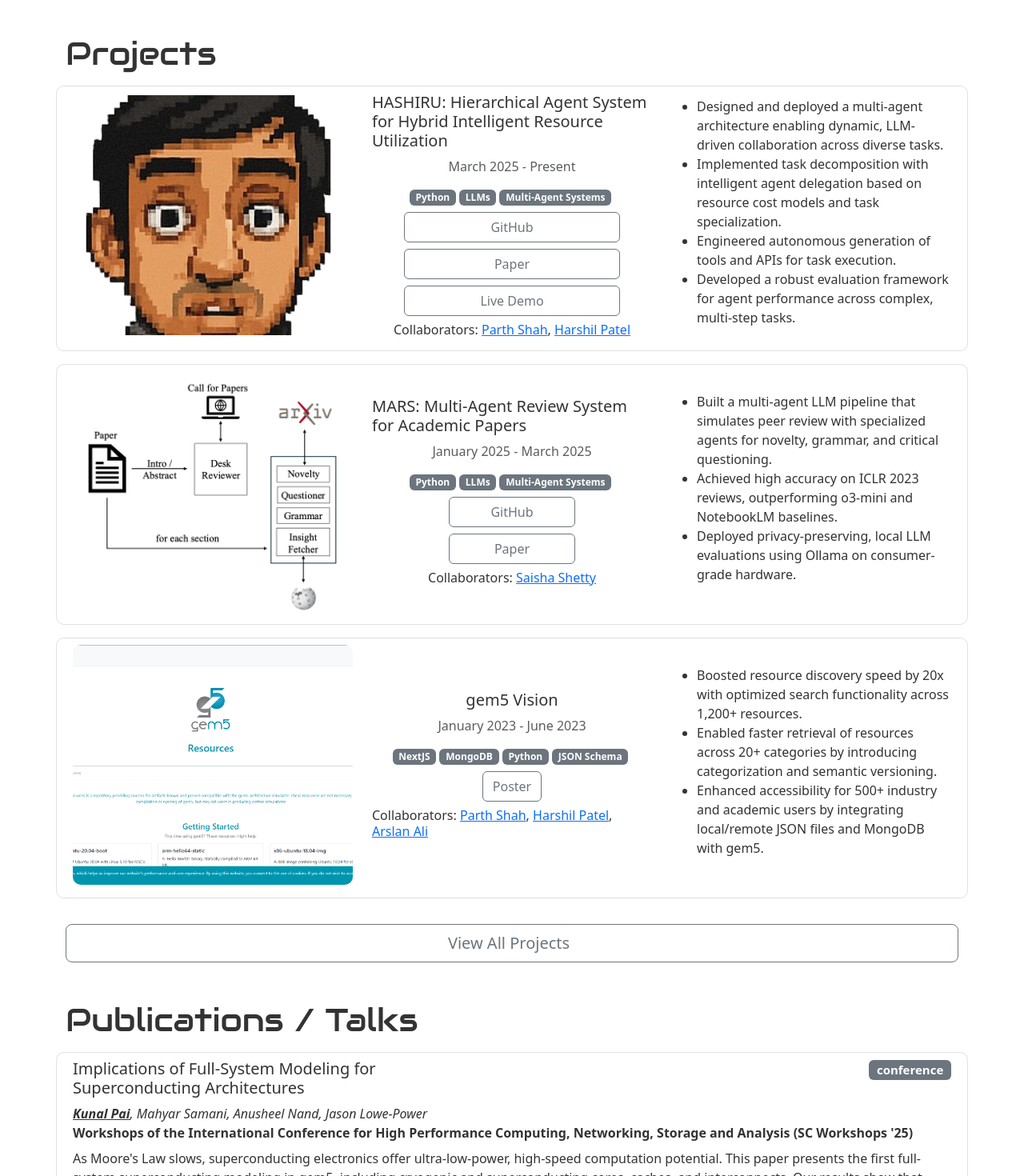
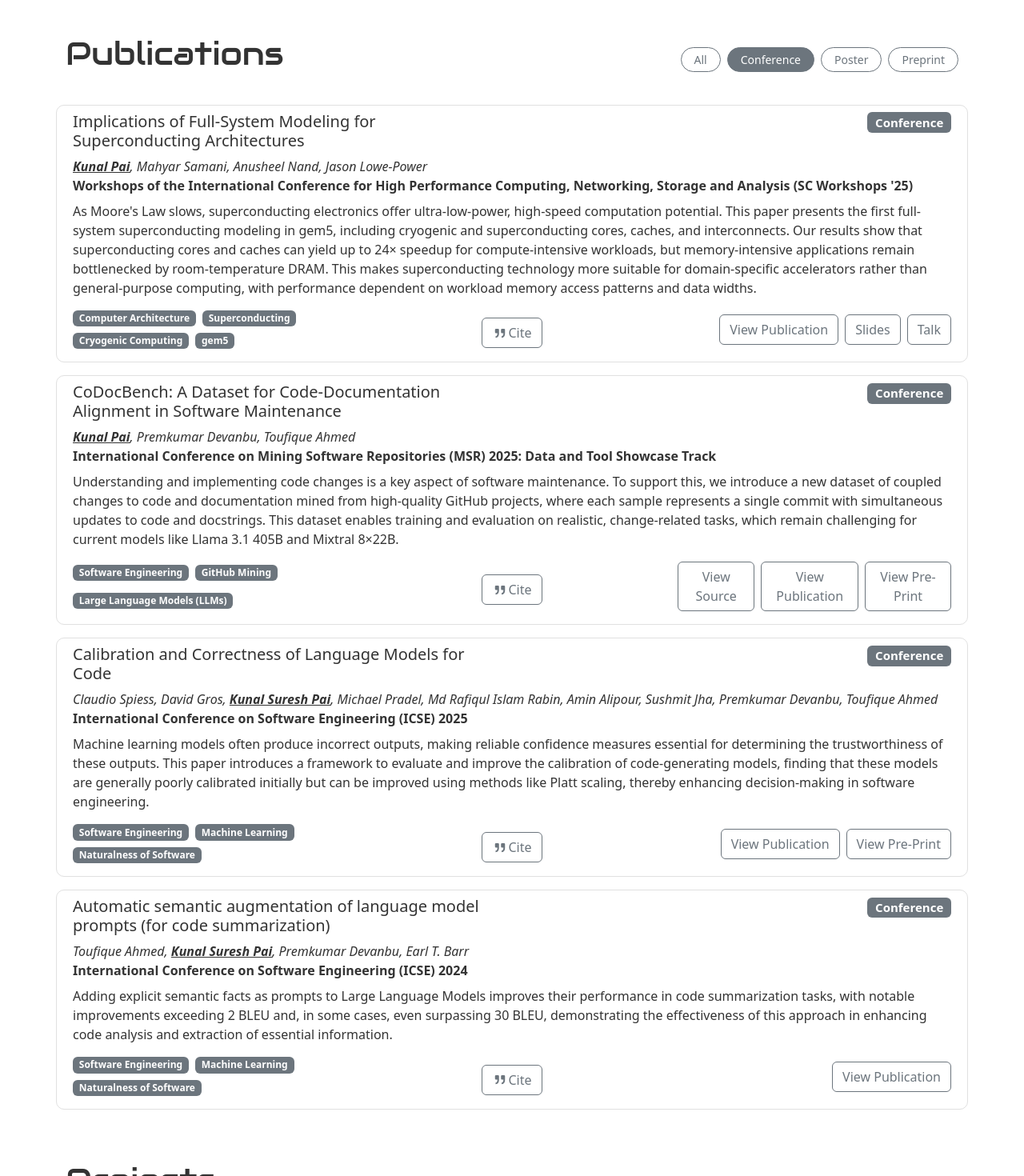
Before and after one commit to kunpai/my-website, a Next.js app: page / in a window 1280 px wide. Shown: the part 2940-4410 px from the top of the page at 80% size. Built offline with nearby package versions, Linux system fonts and the light colour scheme.

Commit message:
feat: Enhance publication filtering and display; add type selection and improve search functionality

```diff
--- a/components/publication.js
+++ b/components/publication.js
@@ -2,30 +2,42 @@ import { Row, Col, Button, Badge, Popover, OverlayTrigger } from "react-bootstra
 import publications from "/public/jsons/publications.json";
 import { generateMLACitation, generateChicagoCitation, generateIEEECitation, generateBibtexCitation } from "@/pages/api/citation";
 import CopyIcon from "./copyIcon";
-import { useRef, useEffect, useMemo } from "react";
+import { useRef, useEffect, useMemo, useState } from "react";
 import { gsap } from "gsap";
 import { ScrollTrigger } from "gsap/dist/ScrollTrigger";
 gsap.registerPlugin(ScrollTrigger);
 
 export default function Publication({ searchQuery }) {
-    const name = process.env.CONFIG.name;
+    const name = process.env.CONFIG?.name || "Kunal Pai";
+
+    const [selectedType, setSelectedType] = useState("conference");
+
+    // Extract unique types, sort them alphabetically, and put "All" first
+    const publicationTypes = useMemo(() => {
+        const types = publications.map(p => p.type);
+        // Create a Set for unique values, convert to array, and sort alphabetically
+        const uniqueSortedTypes = [...new Set(types)].sort((a, b) => a.localeCompare(b));
+        return ["All", ...uniqueSortedTypes];
+    }, []);
 
     const filteredPublications = useMemo(() => {
-        if (!searchQuery || !searchQuery.trim()) {
-            return publications;
+        let filtered = publications;
+
+        if (selectedType !== "All") {
+            filtered = filtered.filter(publication => publication.type === selectedType);
         }
 
+        if (searchQuery && searchQuery.trim()) {
             const query = searchQuery.toLowerCase().trim();
             const queryWords = query.split(/\s+/).filter(word => word.length > 0);
 
-        return publications.filter(publication => {
+            filtered = filtered.filter(publication => {
                 const title = (publication.title || '').toLowerCase();
                 const description = (publication.description || '').toLowerCase();
                 const authors = (publication.authors || []).join(' ').toLowerCase();
                 const conference = (publication.conference || '').toLowerCase();
                 const tags = (publication.tags || []).join(' ').toLowerCase();
 
-            // Check if any query word matches in any field
                 return queryWords.some(word =>
                     title.includes(word) ||
                     description.includes(word) ||
@@ -34,23 +46,53 @@ export default function Publication({ searchQuery }) {
                     tags.includes(word)
                 );
             });
-    }, [searchQuery]);
+        }
+
+        return filtered;
+    }, [searchQuery, selectedType]);
 
     return (
-        <>
-            {filteredPublications.length === 0 && searchQuery ? (
-                <div className="text-center text-muted mt-4">
-                    <p>No publications found matching &quot;{searchQuery}&quot;</p>
-                    <p>Try searching for author names, conference names, or keywords.</p>
+        <div className="publications-container">
+            {/* Main Title and Picker inline */}
+            <Row className="align-items-center mb-4">
+                <Col>
+                    {/* Make sure to delete the title from your parent layout so it doesn't double up! */}
+                    <h1 className="mb-3" id="publications">
+                        Publications
+                    </h1>
+                    {/* <h2 className="mb-0" style={{ fontWeight: 'bold' }}>Publications</h2> */}
+                </Col>
+                <Col xs="auto" className="d-flex flex-wrap gap-2 mt-3 mt-md-0">
+                    {publicationTypes.map((type, index) => (
+                        <Button
+                            key={index}
+                            variant={selectedType === type ? "secondary" : "outline-secondary"}
+                            size="sm"
+                            onClick={() => setSelectedType(type)}
+                            style={{
+                                textTransform: "capitalize",
+                                borderRadius: "20px",
+                                padding: "0.25rem 1rem"
+                            }}
+                        >
+                            {type}
+                        </Button>
+                    ))}
+                </Col>
+            </Row>
+
+            {/* Main Publications Feed */}
+            {filteredPublications.length === 0 ? (
+                <div className="text-center text-muted mt-5">
+                    <p>No publications found {searchQuery ? `matching "${searchQuery}"` : `for type "${selectedType}"`}.</p>
+                    <p>Try adjusting your filters or search keywords.</p>
                 </div>
             ) : (
-                filteredPublications.map((publication, index) => {
-                    return (
-                        <PublicationTile key={index} publication={publication} name={name} />
-                    )
-                })
+                filteredPublications.map((publication, index) => (
+                    <PublicationTile key={`${publication.title}-${index}`} publication={publication} name={name} />
+                ))
             )}
-        </>
+        </div>
     )
 }
 
@@ -73,35 +115,12 @@ function PublicationTile({ publication, name }) {
                                 </div>
                             </CopyIcon>
                         </Row>
-                        {/* <Row>
-                            <h6>MLA</h6>
-                            <CopyIcon>
-                                <p className="pe-2">
-                                    {generateMLACitation(publication)}
-                                </p>
-                            </CopyIcon>
-                        </Row>
-                        <Row>
-                            <h6>Chicago</h6>
-                            <CopyIcon>
-                                <p className="pe-2">
-                                    {generateChicagoCitation(publication)}
-                                </p>
-                            </CopyIcon>
-                        </Row>
-                        <Row>
-                            <h6>IEEE</h6>
-                            <CopyIcon>
-                                <p className="pe-2">
-                                    {generateIEEECitation(publication)}
-                                </p>
-                            </CopyIcon>
-                        </Row> */}
                     </Col>
                 </Popover.Body>
             </Popover>
         )
     };
+
     useEffect(() => {
         gsap.from(ref.current, {
             y: 24,
@@ -124,7 +143,7 @@ function PublicationTile({ publication, name }) {
                     </Col>
                     <Col className="d-flex justify-content-end">
                         <h5>
-                            <Badge bg="secondary">
+                            <Badge bg="secondary" style={{ textTransform: "capitalize" }}>
                                 {publication.type}
                             </Badge>
                         </h5>
@@ -182,7 +201,7 @@ function PublicationTile({ publication, name }) {
                         >
                             <Button variant="outline-secondary">
                                 <span style={{ position: 'relative', top: '-2px' }}>
-                                    <svg xmlns="http://www.w3.org/2000/svg" width="20" height="20" fill="currentColor" class="bi bi-quote" viewBox="0 0 16 16" style={{ transform: 'rotate(180deg)' }}>
+                                    <svg xmlns="http://www.w3.org/2000/svg" width="20" height="20" fill="currentColor" className="bi bi-quote" viewBox="0 0 16 16" style={{ transform: 'rotate(180deg)' }}>
                                         <path d="M12 12a1 1 0 0 0 1-1V8.558a1 1 0 0 0-1-1h-1.388c0-.351.021-.703.062-1.054.062-.372.166-.703.31-.992.145-.29.331-.517.559-.683.227-.186.516-.279.868-.279V3c-.579 0-1.085.124-1.52.372a3.322 3.322 0 0 0-1.085.992 4.92 4.92 0 0 0-.62 1.458A7.712 7.712 0 0 0 9 7.558V11a1 1 0 0 0 1 1h2Zm-6 0a1 1 0 0 0 1-1V8.558a1 1 0 0 0-1-1H4.612c0-.351.021-.703.062-1.054.062-.372.166-.703.31-.992.145-.29.331-.517.559-.683.227-.186.516-.279.868-.279V3c-.579 0-1.085.124-1.52.372a3.322 3.322 0 0 0-1.085.992 4.92 4.92 0 0 0-.62 1.458A7.712 7.712 0 0 0 3 7.558V11a1 1 0 0 0 1 1h2Z" />
                                     </svg>
                                 </span>
@@ -195,13 +214,13 @@ function PublicationTile({ publication, name }) {
 
                     <Col className="d-flex justify-content-end align-items-center">
                         {publication.links && Object.keys(publication.links).map((key, index) => (
-                            <Button key={index} variant="outline-secondary" href={publication.links[key]} target="_blank">
+                            <Button key={index} variant="outline-secondary" href={publication.links[key]} target="_blank" className="ms-2 mb-2">
                                 {key}
                             </Button>
                         ))}
                     </Col>
                 </Row>
-            </Col >
-        </Row >
+            </Col>
+        </Row>
     )
 }
--- a/pages/index.js
+++ b/pages/index.js
@@ -149,19 +149,19 @@ export default function Home() {
           </div>
         </Row>
         <Row>
+          <div className="mt-5">
+            {/* <h1 className="mb-3" id="publications">
+              Publications
+            </h1> */}
+            <Publication />
+          </div>
+        </Row>
+        <Row>
           <Experience jsonExperiences={projectsFiltered} title={"Projects"} />
           <div ref={projectsViewAllRef}>
             <Link href="/projects" className="btn btn-outline-secondary btn-lg d-block mx-auto mt-3">
               View All Projects <i className="bi bi-arrow-right ms-2"></i>
             </Link>
-          </div>
-        </Row>
-        <Row>
-          <div className="mt-5">
-            <h1 className="mb-3" id="publications">
-              Publications / Talks
-            </h1>
-            <Publication />
           </div>
         </Row>
         <Row>
```
Lines whose indentation alone changed are shown as unchanged.
